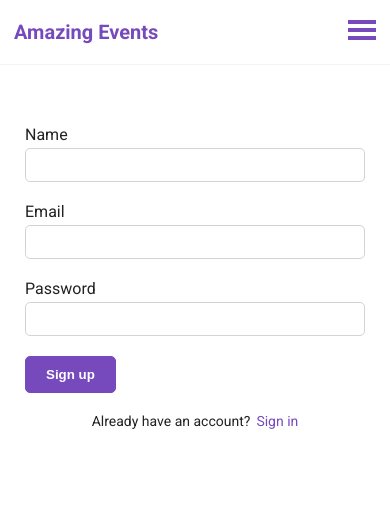
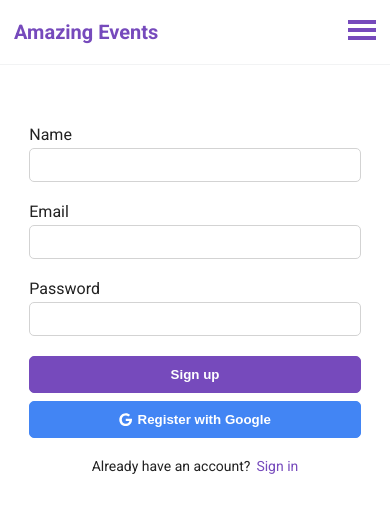
Before and after one commit to HugoAB/events-app, a React (Create React App) app: page /sign-up in a window 390 px wide. Shown: the top 512 px of the page. Built offline with nearby package versions, Linux system fonts and the light colour scheme; no server answers.

Commit message:
Add authentication functionality

```diff
--- a/package.json
+++ b/package.json
@@ -11,6 +11,7 @@
     "react": "^18.2.0",
     "react-dom": "^18.2.0",
     "react-firebase-hooks": "^5.1.1",
+    "react-icons": "^4.11.0",
     "react-router-dom": "^6.16.0",
     "react-scripts": "5.0.1",
     "web-vitals": "^2.1.4"
--- a/src/App.js
+++ b/src/App.js
@@ -5,6 +5,7 @@ import Navbar from './UI/Navbar';
 import Home from './pages/Home';
 import Login from './pages/Login';
 import Register from './pages/Register';
+import NewEvent from './pages/NewEvent';
 
 const dummyEvents = [
   {
@@ -36,14 +37,14 @@ const dummyEvents = [
     date: '28-12-2005',
   },
   {
-    id: 3,
+    id: 5,
     title: 'Olimpia vs Cerro Porteño',
     imageUrl: 'https://media.tycsports.com/files/2021/04/20/260970/cerro-porteno-reibe-a-olimpia-para-disputar-el-superclasico_862x485.jpg',
     location: 'Asuncion, Paraguay',
     date: '28-12-2005',
   },
   {
-    id: 4,
+    id: 6,
     title: 'Olimpia vs Cerro Porteño',
     imageUrl: 'https://media.tycsports.com/files/2021/04/20/260970/cerro-porteno-reibe-a-olimpia-para-disputar-el-superclasico_862x485.jpg',
     location: 'Asuncion, Paraguay',
@@ -60,6 +61,7 @@ function App() {
         <Route path="/events" element={<Events events={dummyEvents} />} />
         <Route path="/sign-in" element={<Login />} />
         <Route path="/sign-up" element={<Register />} />
+        <Route path="/new-event" element={<NewEvent />} />
       </Routes>
     </Router>
   );
--- a/src/UI/Navbar.jsx
+++ b/src/UI/Navbar.jsx
@@ -1,15 +1,25 @@
 import React, { useState } from 'react';
-import { Link } from 'react-router-dom';
+import { Link, useNavigate } from 'react-router-dom';
+import { useAuthState } from 'react-firebase-hooks/auth';
+import { auth, logout } from '../firebase';
 import styles from './Navbar.module.css';
 
 function Navbar() {
   const [showMenu, setShowMenu] = useState(false);
+  const [user] = useAuthState(auth);
+  const navigate = useNavigate();
 
   const showMenuHandler = () => {
     setShowMenu(!showMenu);
   };
 
   const closeMenu = () => {
+    setShowMenu(false);
+  };
+
+  const logoutFunc = () => {
+    logout();
+    navigate('/sign-in');
     setShowMenu(false);
   };
 
@@ -38,7 +48,11 @@ function Navbar() {
             <Link to="/new-event" onClick={closeMenu}>Add New Event</Link>
           </li>
           <li>
-            <Link to="/sign-in" onClick={closeMenu}>Sign In</Link>
+            {!user ? (
+              <Link to="/sign-in" onClick={closeMenu}>Sign In</Link>
+            ) : (
+              <button className={styles.logoutBtn} type="button" onClick={logoutFunc}>Logout</button>
+            )}
           </li>
         </ul>
       </nav>
--- a/src/UI/Navbar.module.css
+++ b/src/UI/Navbar.module.css
@@ -17,16 +17,28 @@
 
 ul {
 	list-style: none;
+	display: flex;
+	align-items: center;
 }
 
 .navbar a:hover {
 	color: rgba(118, 74, 188, 0.8);
 }
 
+.logoutBtn {
+	background-color: #764ABC;
+	color: #FFF;
+	padding: 8px;
+	border: 1px solid #764ABC;
+	border-radius: 5px;
+	cursor: pointer;
+}
+
 a {
 	text-decoration: none;
 	color: #764ABC;
 }
+
 
 .hamburger span {
 	display: block;
--- a/src/firebase.js
+++ b/src/firebase.js
@@ -67,7 +67,7 @@ const logInWithEmailAndPassword = async (email, password) => {
 const registerWithEmailAndPassword = async (name, email, password) => {
   try {
     const res = await createUserWithEmailAndPassword(auth, email, password);
-    const { user } = res.user;
+    const { user } = res;
     await addDoc(collection(db, 'users'), {
       uid: user.uid,
       name,
--- a/src/pages/Login.jsx
+++ b/src/pages/Login.jsx
@@ -1,6 +1,7 @@
 import React, { useEffect, useState } from 'react';
 import { Link, useNavigate } from 'react-router-dom';
 import { useAuthState } from 'react-firebase-hooks/auth';
+import { FaGoogle } from 'react-icons/fa';
 import { auth, logInWithEmailAndPassword, signInWithGoogle } from '../firebase';
 import styles from './Login.module.css';
 
@@ -53,8 +54,22 @@ function Login() {
             />
           </label>
         </div>
-        <button type="submit" onClick={() => logInWithEmailAndPassword(email, password)}>Sign In</button>
-        <button type="submit" onClick={signInWithGoogle}>Login with Google</button>
+        <div className={styles.buttons}>
+          <button
+            type="submit"
+            onClick={() => logInWithEmailAndPassword(email, password)}
+          >
+            Sign In
+          </button>
+          <button
+            type="submit"
+            className={styles.loginGoogle}
+            onClick={signInWithGoogle}
+          >
+            <FaGoogle />
+            Login with Google
+          </button>
+        </div>
       </div>
       <p>
         Do not have an account?
--- a/src/pages/Login.module.css
+++ b/src/pages/Login.module.css
@@ -7,7 +7,7 @@
 
 .login {
 	width: 340px;
-	max-width: 90%;
+	max-width: 85%;
 	margin-top: 60px;
 }
 
@@ -35,6 +35,10 @@ input:focus {
 	box-shadow: 0 0 7px #764ABC;
 }
 
+.buttons {
+    display: flex;
+}
+
 .login button {
 	border: 1px solid #764ABC;
 	border-radius: 5px;
@@ -58,3 +62,36 @@ input:focus {
 .formContainer p a {
 	margin-left: 6px;
 }
+
+.login button.loginGoogle {
+    margin-left: 10px;
+    background-color: #4285F4;
+    border-color: #4285F4;
+    display: flex;
+    align-items: center;
+    gap: 5px;
+    padding: 10px 14px;
+}
+
+.login button.loginGoogle:hover {
+    background-color: #FFF;
+    color: #4285F4;
+}
+
+@media (max-width: 480px) {
+    .buttons {
+        flex-direction: column;
+        gap: 8px;
+    }
+
+    .login button {
+        display: block;
+        width: 100%;
+    }
+
+    .login button.loginGoogle {
+        margin-left: 0;
+        align-items: center;
+        justify-content: center;
+    }
+}
--- /dev/null
+++ b/src/pages/NewEvent.jsx
@@ -0,0 +1,9 @@
+import React from 'react';
+
+function NewEvent() {
+  return (
+    <div>NewEvent</div>
+  );
+}
+
+export default NewEvent;
--- a/src/pages/Register.jsx
+++ b/src/pages/Register.jsx
@@ -1,31 +1,97 @@
-import React from 'react';
-import { Link } from 'react-router-dom';
+import React, { useEffect, useState } from 'react';
+import { Link, useNavigate } from 'react-router-dom';
+import { useAuthState } from 'react-firebase-hooks/auth';
+import { FaGoogle } from 'react-icons/fa';
+import { auth, registerWithEmailAndPassword, signInWithGoogle } from '../firebase';
 import styles from './Register.module.css';
 
 function Register() {
+  const [name, setName] = useState('');
+  const [email, setEmail] = useState('');
+  const [password, setPassword] = useState('');
+  const [user, loading] = useAuthState(auth);
+  const navigate = useNavigate();
+
+  const register = () => {
+    if (!name) {
+      alert('Please enter name');
+    }
+    registerWithEmailAndPassword(name, email, password);
+  };
+
+  useEffect(() => {
+    if (loading) {
+      return;
+    }
+
+    if (user) {
+      navigate('/events');
+    }
+  }, [user, loading]);
+
+  const changeNameHandler = (e) => {
+    setName(e.target.value);
+  };
+
+  const changeEmailHandler = (e) => {
+    setEmail(e.target.value);
+  };
+
+  const changePasswordHandler = (e) => {
+    setPassword(e.target.value);
+  };
+
   return (
     <div className={styles.formContainer}>
-      <form className={styles.register}>
+      <div className={styles.register}>
         <div className={styles.formField}>
           <label htmlFor="name">
             <span>Name</span>
-            <input type="text" name="name" id="name" />
+            <input
+              type="text"
+              name="name"
+              id="name"
+              onChange={changeNameHandler}
+              value={name}
+            />
           </label>
         </div>
         <div className={styles.formField}>
           <label htmlFor="email">
             <span>Email</span>
-            <input type="email" name="email" id="email" />
+            <input
+              type="email"
+              name="email"
+              id="email"
+              onChange={changeEmailHandler}
+              value={email}
+            />
           </label>
         </div>
         <div className={styles.formField}>
           <label htmlFor="password">
             <span>Password</span>
-            <input type="password" name="password" id="password" />
+            <input
+              type="password"
+              name="password"
+              id="password"
+              onChange={changePasswordHandler}
+              value={password}
+            />
           </label>
         </div>
-        <button type="submit">Sign up</button>
-      </form>
+        <div className={styles.buttons}>
+          <button type="submit" onClick={register}>Sign up</button>
+          <button
+            type="button"
+            className={styles.registerGoogle}
+            onClick={signInWithGoogle}
+          >
+            <FaGoogle />
+            Register with Google
+          </button>
+        </div>
+      </div>
       <p>
         Already have an account?
         <Link to="/sign-in">Sign in</Link>
--- a/src/pages/Register.module.css
+++ b/src/pages/Register.module.css
@@ -7,7 +7,7 @@
 
 .register {
     width: 340px;
-    max-width: 90%;
+    max-width: 85%;
     margin-top: 60px;
 }
 
@@ -35,6 +35,10 @@ input:focus {
     box-shadow: 0 0 7px #764ABC;
 }
 
+.buttons {
+    display: flex;
+}
+
 .register button {
     border: 1px solid #764ABC;
     border-radius: 5px;
@@ -58,3 +62,36 @@ input:focus {
 .formContainer p a {
     margin-left: 6px;
 }
+
+.register button.registerGoogle {
+    margin-left: 10px;
+    background-color: #4285F4;
+    border-color: #4285F4;
+    display: flex;
+    align-items: center;
+    gap: 5px;
+    padding: 10px 14px;
+}
+
+.register button.registerGoogle:hover {
+    background-color: #FFF;
+    color: #4285F4;
+}
+
+@media (max-width: 480px) {
+    .buttons {
+        flex-direction: column;
+        gap: 8px;
+    }
+
+    .register button {
+        display: block;
+        width: 100%;
+    }
+
+    .register button.registerGoogle {
+        margin-left: 0;
+        align-items: center;
+        justify-content: center;
+    }
+}
```
Also changed, not shown: 1 other file (tests, documents, lock files or other folders).
